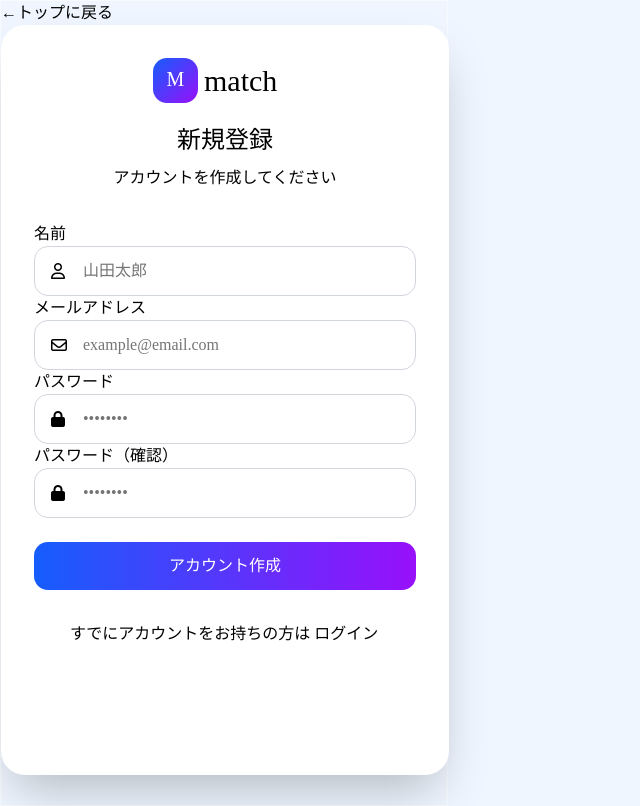
After one commit to yh243233/yh243233-match_service_html, a PHP site: page /signin in a window 1280 px wide. The commit adds this page. Shown: the whole page, without its empty margins (0-640 px from the left). Run offline with PHP 8.4, Linux system fonts and the light colour scheme.

Commit message:
[wip]ユーザー登録の途中

```diff
--- /dev/null
+++ b/app/view/layout/head.php
@@ -0,0 +1,11 @@
+<!DOCTYPE html>
+<html lang="ja">
+
+<head>
+  <meta charset="utf-8">
+  <title><?php echo $siteTitle; ?> | match</title>
+  <link rel="stylesheet" href="/css/style.css">
+  <link href='http://fonts.googleapis.com/css?family=Montserrat:400,700' rel='stylesheet' type='text/css'>
+  <!-- フォントアイコン -->
+  <link rel="stylesheet" href="https://cdnjs.cloudflare.com/ajax/libs/font-awesome/6.5.0/css/all.min.css">
+</head>
--- a/public/css/style.css
+++ b/public/css/style.css
@@ -76,8 +76,123 @@ input[type=reset] {
   cursor: pointer;
 }
 
+.background_signup {
+  max-height: 2660px;
+  min-height: 100vh;
+  background-color: #EFF6FF;
+  position: relative;
+}
+
+.signup_main_wrap {
+  height: 806px;
+  width: 448px;
+  border: 1px solid rgba(255, 255, 255, 0.5);
+}
+.signup_frame {
+  background-color: #fff;
+  border-radius: 24px;
+  width: 448px;
+  height: 750px;
+  padding: 33px;
+  box-shadow: 0 25px 50px -12px rgba(0, 0, 0, 0.25);
+}
+.signup_element_1 {
+  height: 48px;
+  width: 144px;
+  margin: 0 auto;
+  margin-bottom: 16px;
+}
+.signup_element_text1 {
+  text-align: center;
+  font-size: 24px;
+  margin-bottom: 8px;
+}
+.signup_element_text2 {
+  text-align: center;
+  font-size: 16px;
+  margin-bottom: 32px;
+}
+.signup_element_logo {
+  color: #fff;
+  display: block;
+  height: 45px;
+  width: 45px;
+  text-align: center;
+  font-size: 20px;
+  padding: 6px;
+  border-radius: 14px;
+  float: left;
+  background: linear-gradient(135deg, #155DFC 0%, #9810FA 100%);
+}
+.signup_element_title {
+  font-size: 30px;
+  margin-left: 6px;
+  float: left;
+}
+.signup_input1 {
+  width: 382px;
+  height: 50px;
+  padding: 12px 16px 12px 48px;
+  border-radius: 14px;
+  border: 1px solid #D1D5DC;
+  background: rgba(255, 255, 255, 0.5);
+}
+.signup_input2 {
+  width: 382px;
+  height: 50px;
+  padding: 12px 16px 12px 48px;
+  border-radius: 14px;
+  border: 1px solid #D1D5DC;
+  background: rgba(255, 255, 255, 0.5);
+}
+.signup_input3 {
+  width: 382px;
+  height: 50px;
+  padding: 12px 16px 12px 48px;
+  border-radius: 14px;
+  border: 1px solid #D1D5DC;
+  background: rgba(255, 255, 255, 0.5);
+}
+.signup_input4 {
+  width: 382px;
+  height: 50px;
+  padding: 12px 16px 12px 48px;
+  border-radius: 14px;
+  border: 1px solid #D1D5DC;
+  background: rgba(255, 255, 255, 0.5);
+}
+.signup_create_account {
+  height: 48px;
+  width: 382px;
+  border-radius: 14px;
+  margin-top: 24px;
+  margin-bottom: 32px;
+  text-align: center;
+  color: #fff;
+  background: linear-gradient(90deg, #155DFC 0%, #9810FA 100%);
+}
+.signup_login_account {
+  width: 310px;
+  margin: 0 auto;
+}
+
+.fa-user {
+  position: absolute;
+  margin: 17px;
+}
+
+.fa-envelope {
+  position: absolute;
+  margin: 17px;
+}
+
+.fa-lock {
+  position: absolute;
+  margin: 17px;
+}
+
 /* ベーススタイル */
-body {
+.background_color {
   font-family: Arial, system-ui, -apple-system, BlinkMacSystemFont, "Segoe UI", Roboto, "Helvetica Neue", Arial, sans-serif;
   color: #ffffff;
   max-height: 2660px;
--- /dev/null
+++ b/public/signin.php
@@ -0,0 +1,54 @@
+<?php
+$siteTitle = 'SIGNIN';
+require __DIR__ . '/../app/view/layout/head.php';
+?>
+
+<body class="background_signup">
+  <div class="signup_main_wrap">
+    <div>←トップに戻る</div>
+    <div class="signup_frame">
+      <div class="signup_element_1">
+        <icon class="signup_element_logo">M</icon>
+        <span class="signup_element_title">match</span>
+      </div>
+      <div class="signup_element_text1">新規登録</div>
+      <div class="signup_element_text2">アカウントを作成してください</div>
+      <div>
+        <div>名前</div>
+        <!-- 人ロゴ -->
+        <i class="fa-regular fa-user"></i>
+        <input class="signup_input1" placeholder="山田太郎">
+      </div>
+
+      <div>
+        <div>メールアドレス</div>
+        <!-- メールロゴ -->
+        <i class="fa-regular fa-envelope"></i>
+        <input class="signup_input2" placeholder="example@email.com">
+      </div>
+
+      <div>
+        <div>パスワード</div>
+        <!-- 鍵アカウント -->
+        <i class="fa-solid fa-lock 1"></i>
+        <input class="signup_input3" placeholder="••••••••">
+      </div>
+
+      <div>
+        <div>パスワード（確認）</div>
+        <!-- 鍵アカウント -->
+        <i class="fa-solid fa-lock 2"></i>
+        <input class="signup_input4" placeholder="••••••••">
+      </div>
+
+      <button class="signup_create_account">
+        アカウント作成
+      </button>
+
+      <div class="signup_login_account">
+        すでにアカウントをお持ちの方は
+        <a href="#">ログイン</a>
+      </div>
+    </div>
+  </div>
+</body>
--- a/resources/scss/project/signin.scss
+++ b/resources/scss/project/signin.scss
@@ -1,3 +1,135 @@
+  // max-height: 2660px;
+  // min-height: 100vh;
+  //  /* 背景グラデーション */
+
+.background {
+    &_signup {
+      max-height: 2660px;
+      min-height: 100vh;
+      background-color: #EFF6FF;
+      position: relative;
+      // overflow: hidden;
+    }
+}
+
+.signup{
+  &_main_wrap{
+    height: 806px;
+    width: 448px;
+    border: 1px solid rgba(255, 255, 255, 0.5);
+    // position: absolute;
+  }
+  &_frame{
+    background-color: #fff;
+    border-radius: 24px;
+    width: 448px;
+    height: 750px;
+    padding: 33px;
+    box-shadow: 0 25px 50px -12px rgba(0, 0, 0, 0.25)
+  }
+  &_element_1{
+    height: 48px;
+    width: 144px;
+    margin: 0 auto;
+    margin-bottom: 16px;
+    }
+  &_element_text1{
+    text-align: center;
+    font-size: 24px;
+    margin-bottom: 8px;
+  }
+  &_element_text2{
+    text-align: center;
+    font-size: 16px;
+    margin-bottom: 32px;
+  }
+  &_element_logo{
+    color: #fff;
+    display: block;
+    height: 45px;
+    width: 45px;
+    text-align: center;
+    font-size: 20px;
+    padding: 6px;
+    border-radius: 14px;
+    float: left;
+    background: linear-gradient(
+    135deg,
+    #155DFC 0%,
+    #9810FA 100%
+  );
+  }
+  &_element_title{
+    font-size: 30px;
+    margin-left: 6px;
+    float: left;
+    // 保留
+    // background: linear-gradient(90deg, #155DFC 0%, #9810FA 100%);
+  }
+  &_input1{
+    width: 382px;
+    height: 50px;
+    padding: 12px 16px 12px 48px;
+    border-radius: 14px;
+    border: 1px solid #D1D5DC;
+    background: rgba(255, 255, 255, 0.50);
+  }
+  &_input2{
+    width: 382px;
+    height: 50px;
+    padding: 12px 16px 12px 48px;
+    border-radius: 14px;
+    border: 1px solid #D1D5DC;
+    background: rgba(255, 255, 255, 0.50);
+  }
+  &_input3{
+    width: 382px;
+    height: 50px;
+    padding: 12px 16px 12px 48px;
+    border-radius: 14px;
+    border: 1px solid #D1D5DC;
+    background: rgba(255, 255, 255, 0.50);
+  }
+  &_input4{
+    width: 382px;
+    height: 50px;
+    padding: 12px 16px 12px 48px;
+    border-radius: 14px;
+    border: 1px solid #D1D5DC;
+    background: rgba(255, 255, 255, 0.50);
+  }
+  &_create_account{
+    height: 48px;
+    width: 382px;
+    border-radius: 14px;
+    margin-top: 24px;
+    margin-bottom: 32px;
+    text-align: center;
+    color: #fff;
+    background: linear-gradient(90deg, #155DFC 0%, #9810FA 100%);
+  }
+  &_login_account{
+    width: 310px;
+    margin: 0 auto;
+  }
+}
+
+// アイコン編集
+.fa-user{
+  position: absolute;
+  margin: 17px;
+}
+
+.fa-envelope{
+  position: absolute;
+  margin: 17px;
+}
+
+.fa-lock {
+    position: absolute;
+    margin: 17px;
+}
+
 // layout/_header.scss
 
 // のちに分割予定
--- a/resources/scss/style.scss
+++ b/resources/scss/style.scss
@@ -35,7 +35,7 @@
 // @use "resources\scss\utility/spacing";
 
 /* ベーススタイル */
-body {
+.background_color {
   font-family: Arial,system-ui, -apple-system, BlinkMacSystemFont,
     "Segoe UI", Roboto, "Helvetica Neue", Arial, sans-serif;
   color: #ffffff;
```
Also changed, not shown: app/view/layout/footer.php (+10 -0 lines), public/index.php (+15 -23 lines), public/login.php (added, +8 -0 lines), app/view/layout/pages/home.php (deleted), public/home.php (added), 1 other file.
